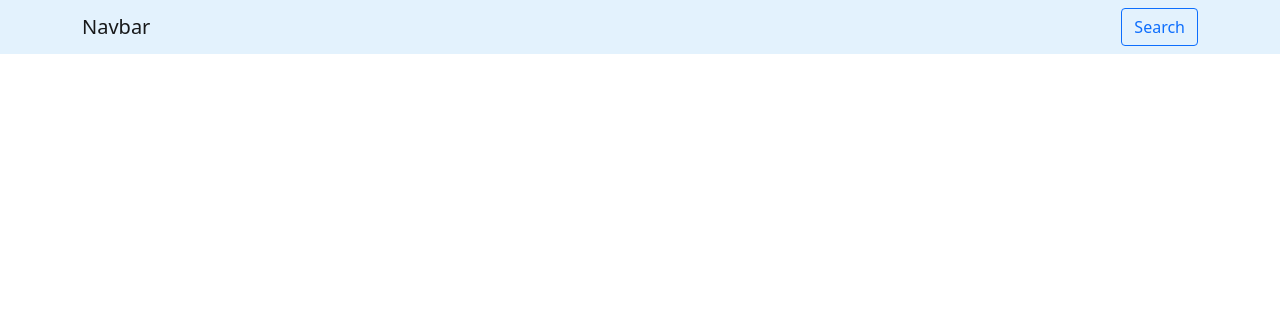
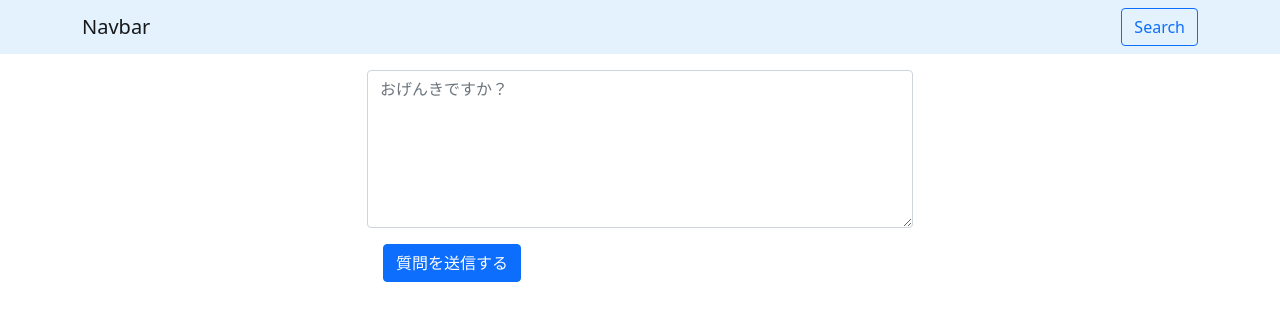
Before and after one commit to motikoma/questionBox, a Next.js app: page /users/1 in a window 1280 px wide. Shown: the top 320 px of the page. Built offline with nearby package versions, Linux system fonts and the light colour scheme; no server answers; the database is empty.

Commit message:
add: 質問機能を実装

```diff
--- a/pages/users/[uid].tsx
+++ b/pages/users/[uid].tsx
@@ -2,7 +2,7 @@ import firebase from "firebase/app";
 import { User } from "../../interfaces";
 import Layout from "../../components/Layout";
 import { useRouter } from "next/router";
-import { useEffect, useState } from "react";
+import { FormEvent, useEffect, useState } from "react";
 
 type Query = {
   uid: string;
@@ -11,8 +11,28 @@ type Query = {
 const UserShow: React.FC = () => {
   // ユーザー情報は共有せずにコンポーネントないのstateとして管理する
   const [user, setUser] = useState<User>();
+  const [body, setBody] = useState("");
+  const [isSending, setIsSending] = useState(false);
   const router = useRouter();
   const query = router.query as Query;
+
+  const onSubmit = async (e: FormEvent<HTMLFormElement>) => {
+    e.preventDefault();
+    setIsSending(true);
+
+    // idを自動生成するためaddメソッドを使用
+    await firebase.firestore().collection("questions").add({
+      senderUid: firebase.auth().currentUser?.uid,
+      receiverUid: user?.uid,
+      body,
+      isReplied: false,
+      createdAt: firebase.firestore.FieldValue.serverTimestamp(),
+    });
+
+    setIsSending(false);
+    setBody("");
+    alert("質問を送信しました");
+  };
 
   useEffect(() => {
     // 初回レンダリングの場合は query の値が存在しない
@@ -45,6 +65,33 @@ const UserShow: React.FC = () => {
           </div>
         )}
       </div>
+      <div className="row justify-content-center mb-3">
+        <div className="col-12 col-md-6">
+          <form onSubmit={onSubmit}>
+            <textarea
+              className="form-control"
+              placeholder="おげんきですか？"
+              rows={6}
+              required
+              value={body}
+              onChange={(e) => {
+                setBody(e.target.value);
+              }}
+            ></textarea>
+            <div className="m-3">
+              {isSending ? (
+                <div className="spinner-border text-secondary" role="status">
+                  <span className="visually-hidden">Loading...</span>
+                </div>
+              ) : (
+                <button type="submit" className="btn btn-primary">
+                  質問を送信する
+                </button>
+              )}
+            </div>
+          </form>
+        </div>
+      </div>
     </Layout>
   );
 };
```
